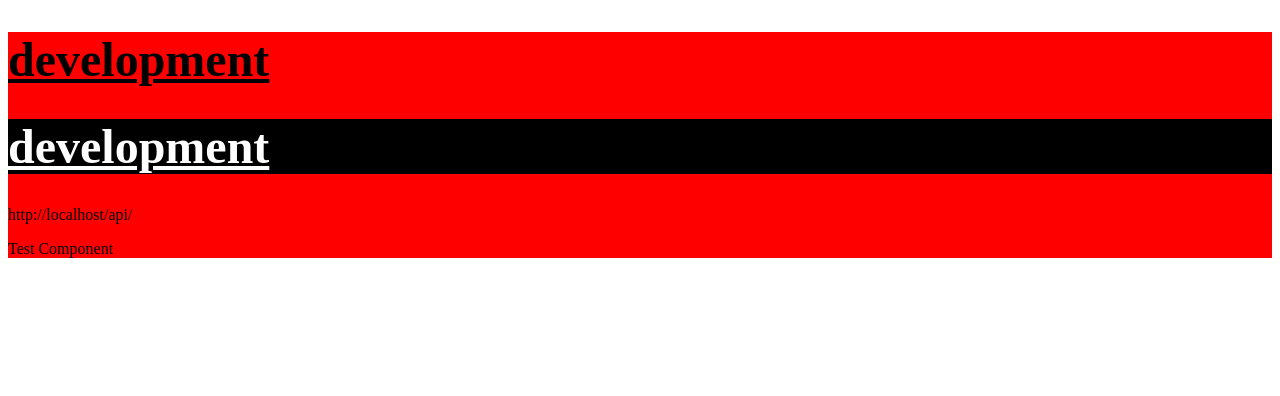
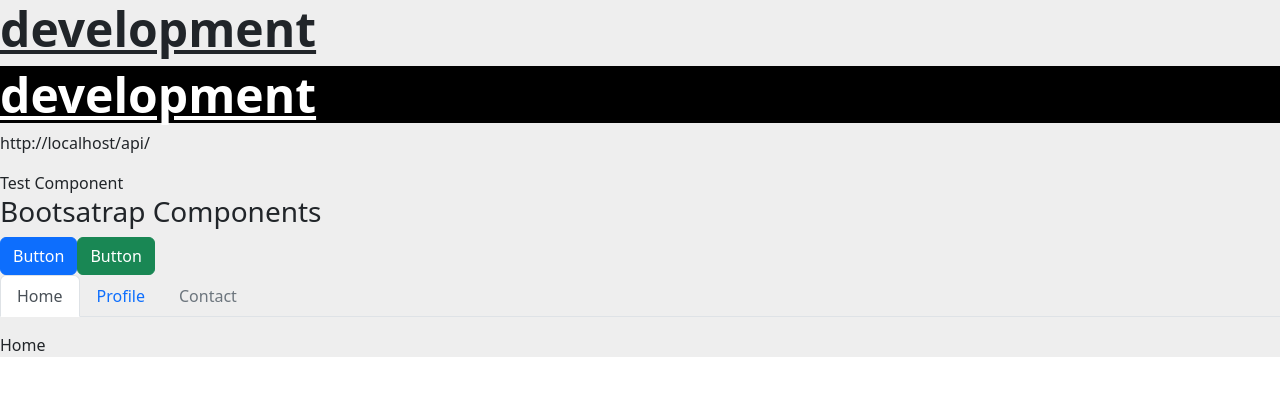
Before and after one commit to mturan01/react-starter-kit, a React (Create React App) app: page / in a window 1280 px wide. Shown: the top 396 px of the page. Built offline with nearby package versions, Linux system fonts and the light colour scheme.

Commit message:
Bootstrap React kurulumu

```diff
--- a/package.json
+++ b/package.json
@@ -6,7 +6,9 @@
     "@testing-library/jest-dom": "^5.16.5",
     "@testing-library/react": "^13.4.0",
     "@testing-library/user-event": "^13.5.0",
+    "bootstrap": "^5.2.3",
     "react": "^18.2.0",
+    "react-bootstrap": "^2.7.4",
     "react-dom": "^18.2.0",
     "react-scripts": "5.0.1",
     "styled-components": "^5.3.9",
--- a/src/App.js
+++ b/src/App.js
@@ -3,6 +3,8 @@ import logo from "./logo.svg"
 import Test from "./Test";
 import styles from "./App.module.css";
 import { Title } from "./Components";
+import Bootsatrap from "./Bootsatrap";
+
 function App() {
   useEffect(()=>{
     if(process.env.NODE_ENV=='production'){
@@ -21,6 +23,7 @@ function App() {
  <img src={logo} alt="" />
  </>
  )}
+  <Bootsatrap/>
     </div>
   );
 }
--- a/src/App.module.css
+++ b/src/App.module.css
@@ -1,3 +1,3 @@
 .App{
-    background-color: red;
+    background-color: #eee;
 }
--- /dev/null
+++ b/src/Bootsatrap.js
@@ -0,0 +1,28 @@
+import { Button, Tab, Tabs } from 'react-bootstrap';
+import 'bootstrap/dist/css/bootstrap.min.css';
+function Bootsatrap() {
+    return (
+        <div>
+            <h3>Bootsatrap Components</h3>
+            <Button>Button </Button>
+            <Button variant="success">Button</Button>
+            <Tabs
+                defaultActiveKey="home"
+                id="uncontrolled-tab-example"
+                className="mb-3"
+            >
+                <Tab eventKey="home" title="Home">
+                    <div>Home</div>
+                </Tab>
+                <Tab eventKey="profile" title="Profile">
+                    <div>Profile</div>
+                </Tab>
+                <Tab eventKey="contact" title="Contact" disabled>
+                    <div>Contact</div>
+                </Tab>
+            </Tabs>
+        </div>
+    )
+}
+
+export default Bootsatrap;
```
Also changed, not shown: 1 other file (tests, documents, lock files or other folders).
